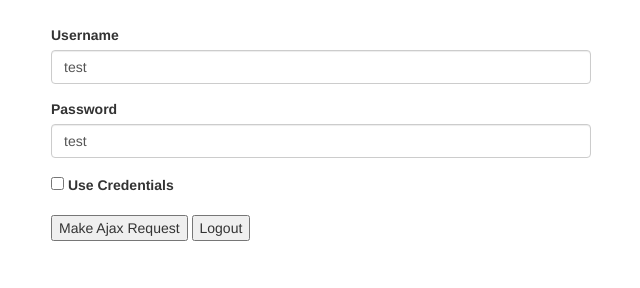
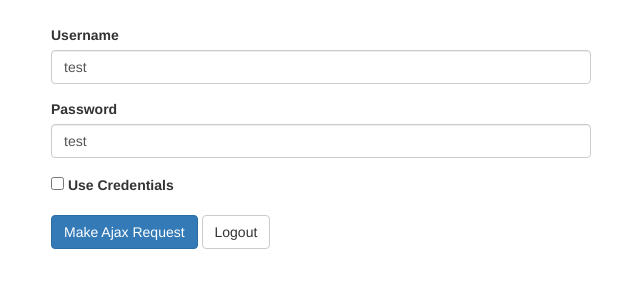
Before and after one commit to stembro/auth-test, a website: page index.html in a window 1280 px wide. Shown: the whole page, without its empty margins (319-959 px from the left). Drawn offline with nearby package versions, Linux system fonts and the light colour scheme.

Commit message:
sendStatus instead of depracated send; add bootstrap button styles

```diff
--- a/index.html
+++ b/index.html
@@ -36,8 +36,8 @@
                     </div>
 
                     <div class="form-group">
-                        <button id="request">Make Ajax Request</button>
-                        <button id="logout">Logout</button>
+                        <button class='btn btn-primary' id="request">Make Ajax Request</button>
+                        <button class='btn btn-default' id="logout">Logout</button>
                     </div>
                 </form>
             </div>
--- a/server.js
+++ b/server.js
@@ -6,7 +6,7 @@ const app = express()
 const authorize = (request, response, next) => {
     const unauthorized = response => {
         response.set('WWW-Authenticate', 'Basic realm=Authorization Required');
-        return response.send(401);
+        return response.sendStatus(401);
     };
 
     const user = basicAuth(request);
```
